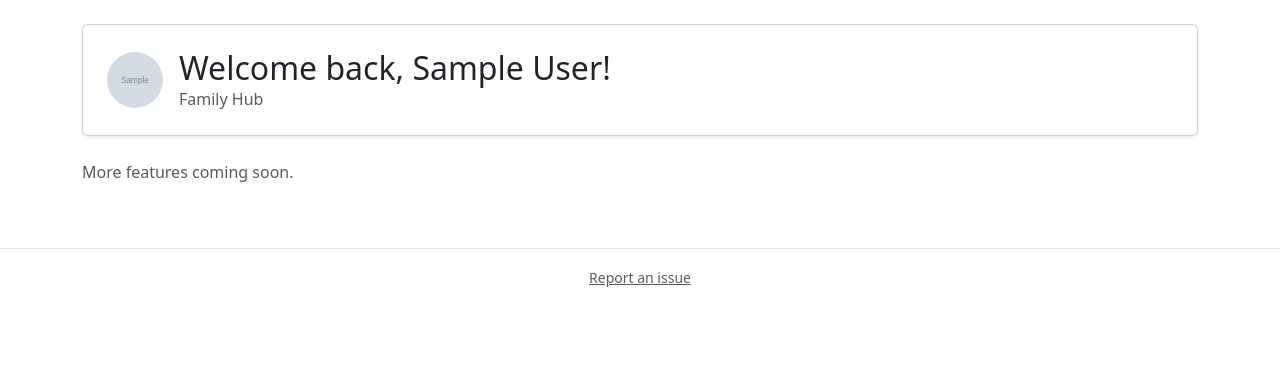
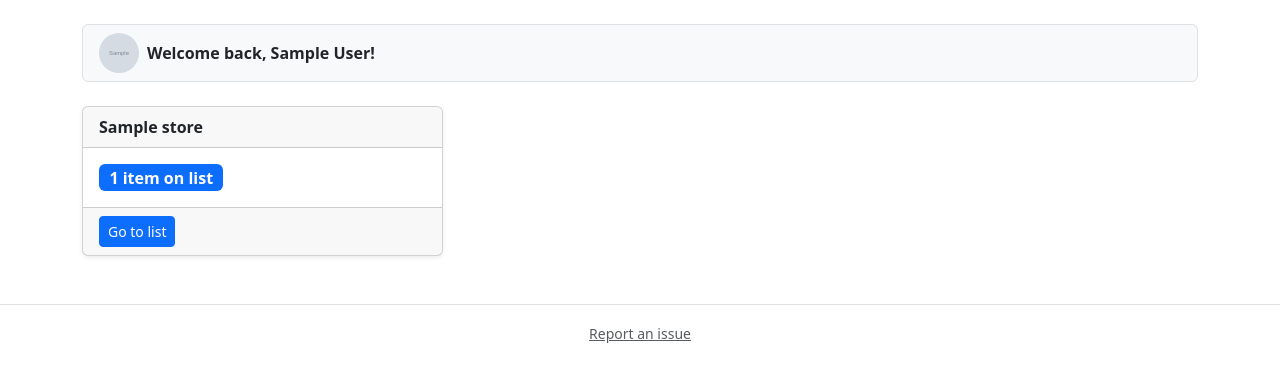
Before and after one commit to thopper21/TNFamily, a Flask app: page / in a window 1280 px wide. Shown: the part 57-439 px from the top of the page. Run offline with Flask 3, Linux system fonts and the light colour scheme; a user stored in the database is signed in; tables that the repository leaves empty hold one stand-in row (values such as "Sample post"); grey boxes marked "Sample" are stand-in pictures.

Commit message:
feat: home page shortcut cards for pinned stores
Co-Authored-By: Claude Sonnet 4.6 <noreply@anthropic.com>

```diff
--- a/app/home/routes.py
+++ b/app/home/routes.py
@@ -1,10 +1,28 @@
 # app/home/routes.py
 from flask import render_template
-from flask_login import login_required, current_user
+from flask_login import current_user, login_required
+from sqlalchemy import func, select
+
+from app.extensions import db
 from app.home import home_bp
+from app.models import ShoppingListItem, Store
 
 
 @home_bp.route('/')
 @login_required
 def index():
-    return render_template('home/index.html', user=current_user)
+    pinned = db.session.scalars(
+        select(Store).where(Store.pinned == True).order_by(Store.name)  # noqa: E712
+    ).all()
+    counts = {}
+    if pinned:
+        counts = {
+            store_id: count
+            for store_id, count in db.session.execute(
+                select(ShoppingListItem.store_id, func.count().label('n'))
+                .where(ShoppingListItem.store_id.in_([s.id for s in pinned]))
+                .group_by(ShoppingListItem.store_id)
+            ).all()
+        }
+    pinned_stores = [(s, counts.get(s.id, 0)) for s in pinned]
+    return render_template('home/index.html', user=current_user, pinned_stores=pinned_stores)
--- a/templates/home/index.html
+++ b/templates/home/index.html
@@ -2,27 +2,32 @@
 {% block title %}Home — {{ config.APP_NAME }}{% endblock %}
 
 {% block content %}
-<div class="row">
+<div class="d-flex align-items-center gap-2 mb-4 py-2 px-3 bg-light rounded border">
+  {% if user.profile_picture_url %}
+  <img src="{{ user.profile_picture_url }}" class="rounded-circle" width="40" height="40" alt="{{ user.name }}">
+  {% endif %}
+  <span class="fw-semibold">Welcome back, {{ user.name }}!</span>
+</div>
+
+{% if pinned_stores %}
+<div class="row row-cols-1 row-cols-md-2 row-cols-lg-3 g-3">
+  {% for store, item_count in pinned_stores %}
   <div class="col">
-    <div class="card shadow-sm">
-      <div class="card-body p-4">
-        <div class="d-flex align-items-center gap-3">
-          {% if user.profile_picture_url %}
-          <img src="{{ user.profile_picture_url }}" class="rounded-circle" width="56" height="56" alt="{{ user.name }}">
-          {% endif %}
-          <div>
-            <h2 class="mb-0">Welcome back, {{ user.name }}!</h2>
-            <p class="text-muted mb-0">{{ config.APP_NAME }}</p>
-          </div>
-        </div>
+    <div class="card shadow-sm h-100">
+      <div class="card-header fw-semibold">{{ store.name }}</div>
+      <div class="card-body d-flex align-items-center gap-2">
+        {% if item_count > 0 %}
+        <span class="badge bg-primary fs-6">{{ item_count }} item{{ 's' if item_count != 1 else '' }} on list</span>
+        {% else %}
+        <span class="text-muted small">List is empty</span>
+        {% endif %}
+      </div>
+      <div class="card-footer">
+        <a href="{{ url_for('stores.store_index', store_id=store.id) }}" class="btn btn-primary btn-sm">Go to list</a>
       </div>
     </div>
   </div>
+  {% endfor %}
 </div>
-
-<div class="row mt-4">
-  <div class="col">
-    <p class="text-muted">More features coming soon.</p>
-  </div>
-</div>
+{% endif %}
 {% endblock %}
```
Also changed, not shown: tests/test_home.py (+37 -0 lines).
